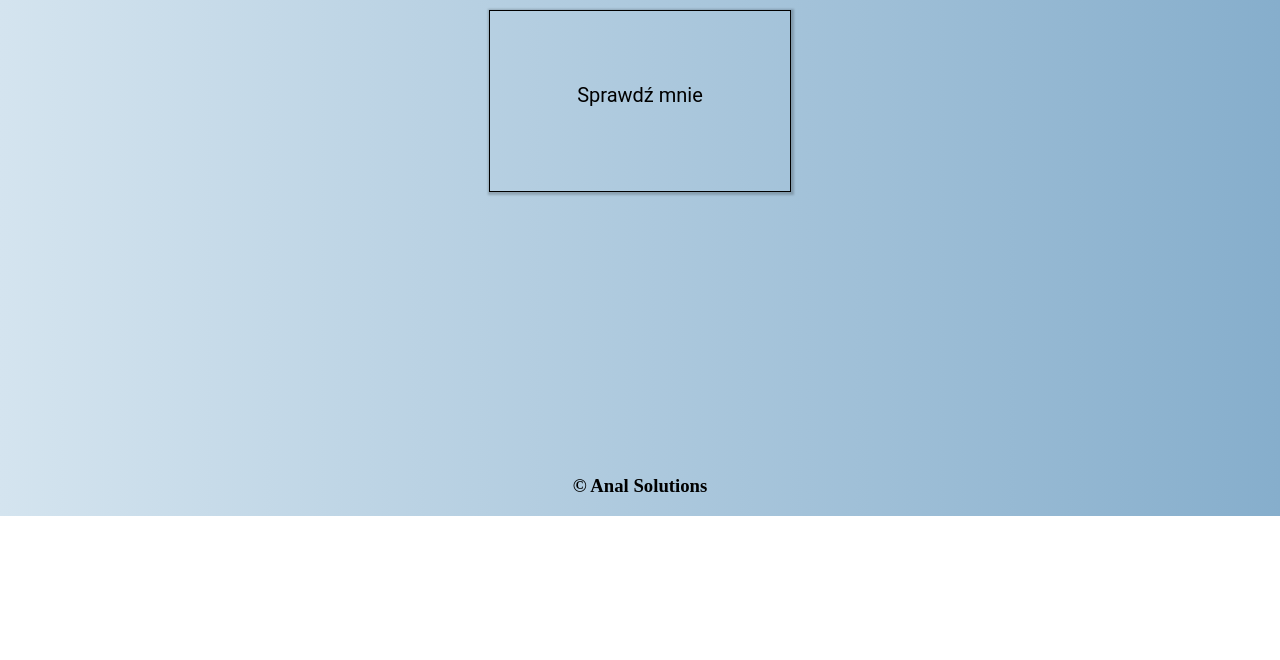
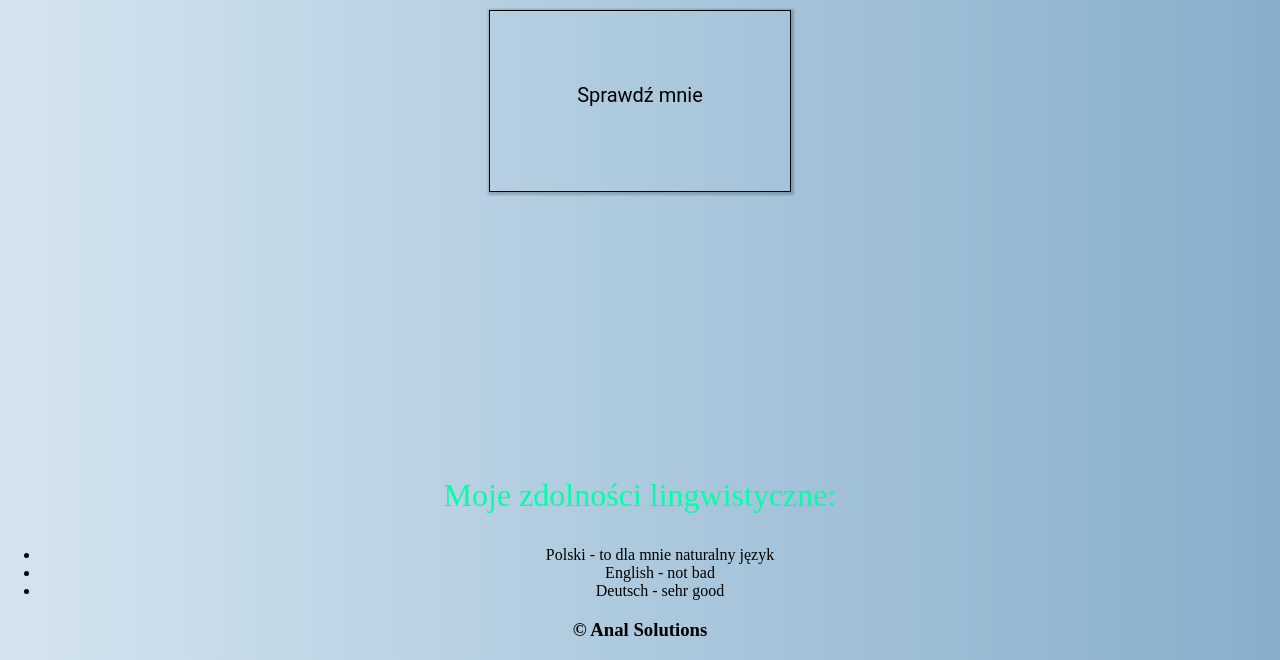
Before and after one commit to 00gicek/00gicek.github.io, a plain HTML site: page index.html in a window 1280 px wide. Shown: the part 569-1229 px from the top of the page. Before the commit the page ends 1085 px from the top, so only its background shows below. Drawn offline with Linux system fonts and the light colour scheme.

Commit message:
Update index.html

```diff
--- a/index.html
+++ b/index.html
@@ -22,6 +22,15 @@ Hehehehehhehhe
 </div>
 </div>
 	</div>
+
+	<div class="jezyki">
+<p>Moje zdolności lingwistyczne:</p>
+<ul>
+<li>Polski - to dla mnie naturalny język</li>
+<li>English - not bad</li>
+<li>Deutsch - sehr good</li>
+</ul>
+
 	<h3>&copy; Anal Solutions</h3>
 </body>
 </html>
```
